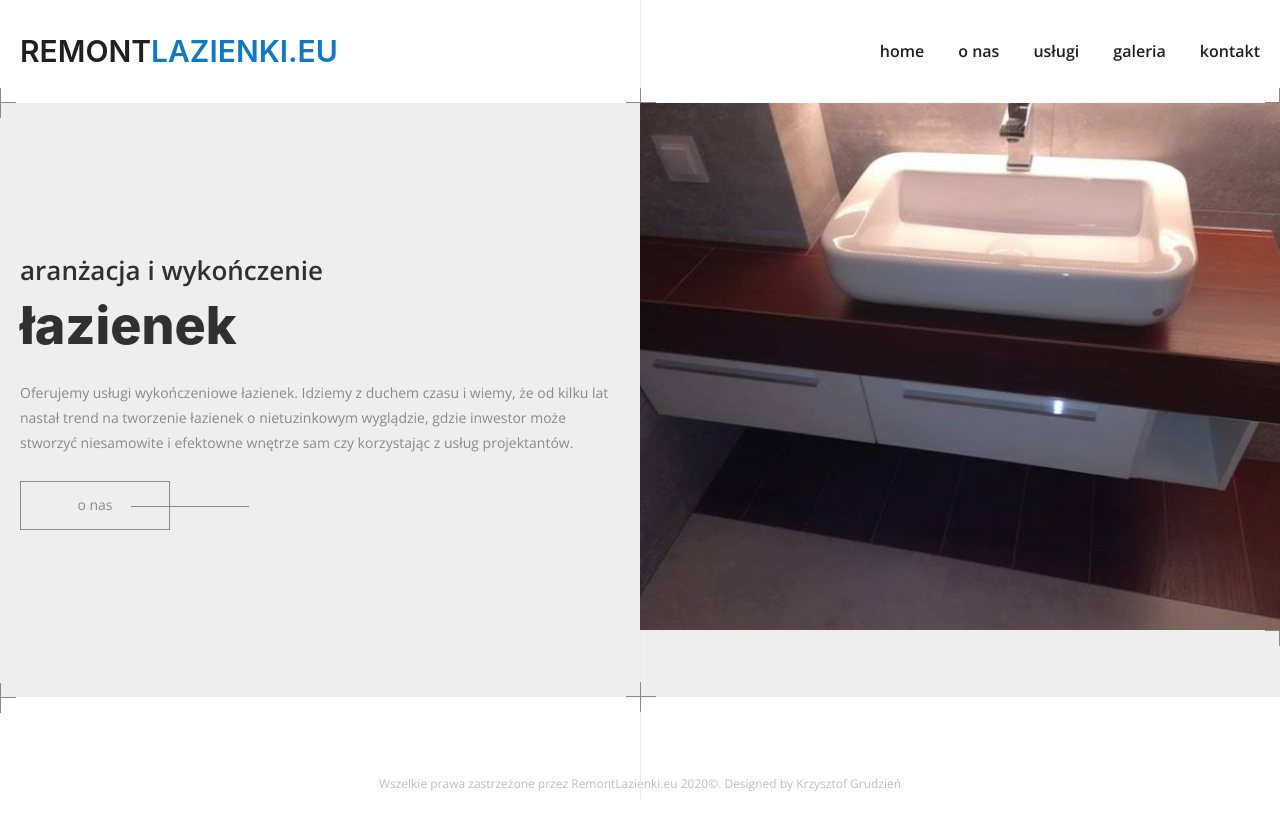
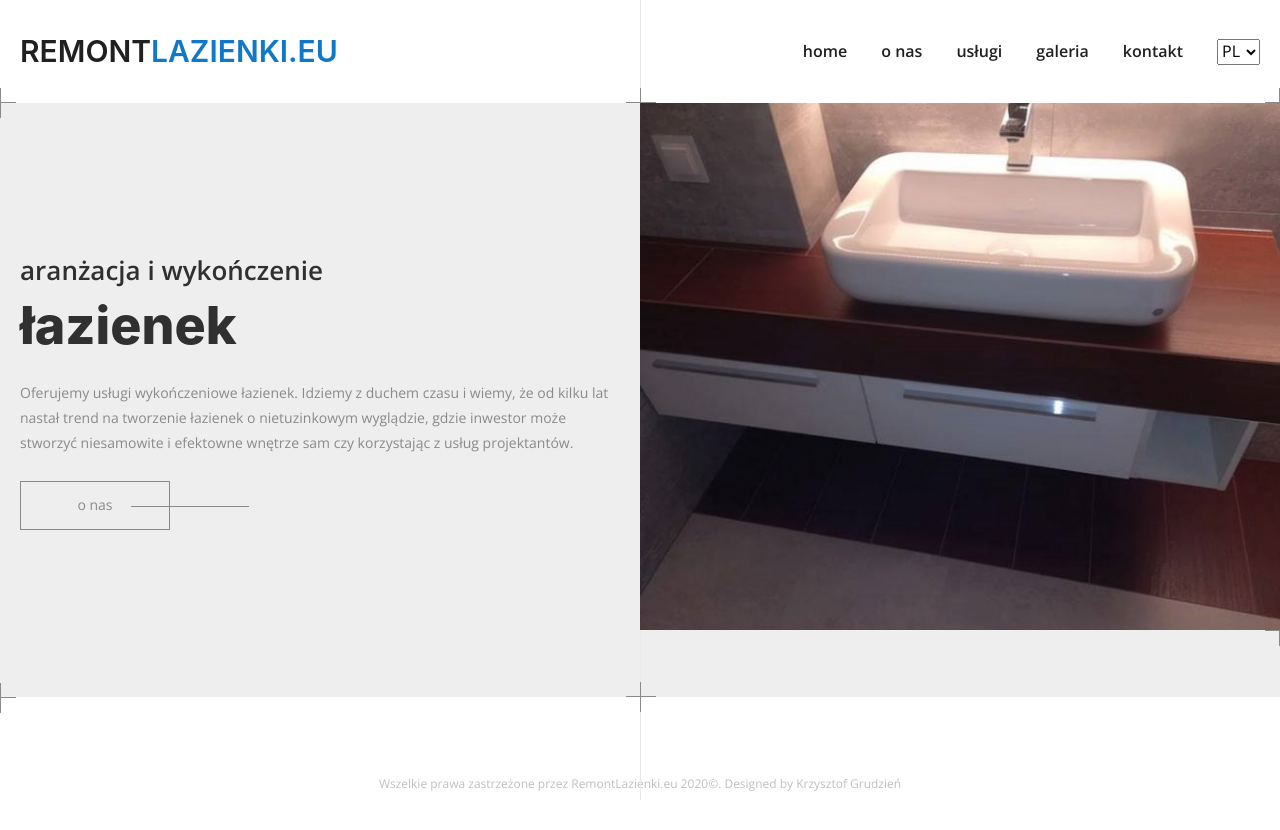
Before and after one commit to KrzysztofGrudzien/remontlazienki.eu, a Gatsby site: page / in a window 1280 px wide. Built offline with nearby package versions, Linux system fonts and the light colour scheme; Gatsby itself is replaced by a stand-in of ours.

Commit message:
add select input to the mian header switching languge of page

```diff
--- a/src/components/Header/Header.js
+++ b/src/components/Header/Header.js
@@ -28,7 +28,7 @@ const NavigationList = styled.ul`
   display: flex;
   justify-content: space-between;
   list-style: none;
-  margin: 0;
+  margin: 0 20px 0 0;
 
   a {
     color: ${({ theme }) => theme.colors.primary};
@@ -77,6 +77,12 @@ const Header = ({ siteTitle, siteTitleColor }) => (
       <NavigationListItem>
         <Link to="/contact">kontakt</Link>
       </NavigationListItem>
+      <label>
+        <select name="language" id="language">
+          <option value="pl">PL</option>
+          <option value="en">EN</option>
+        </select>
+      </label>
     </NavigationList>
   </NavigationWrapper>
 )
```
